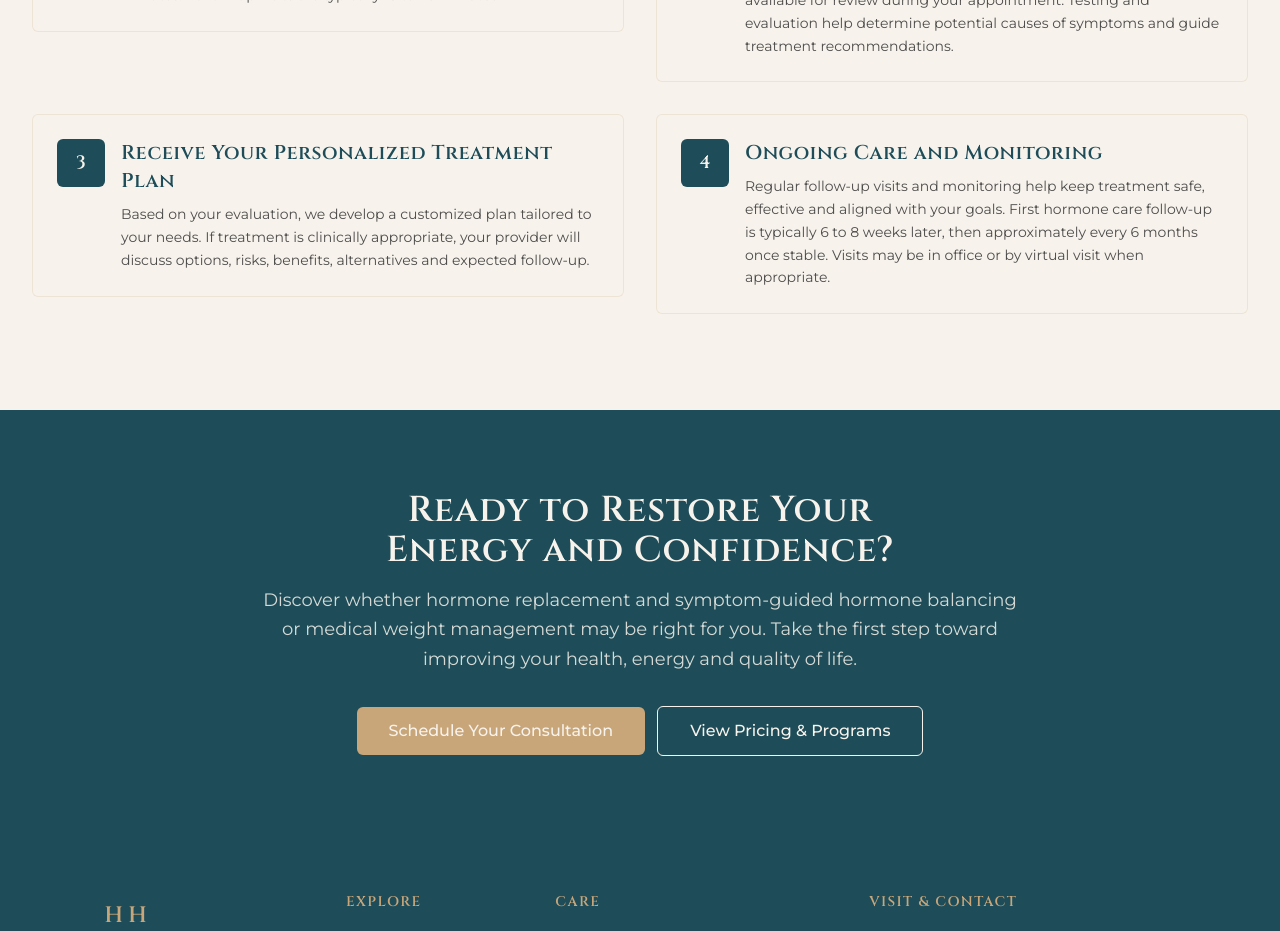
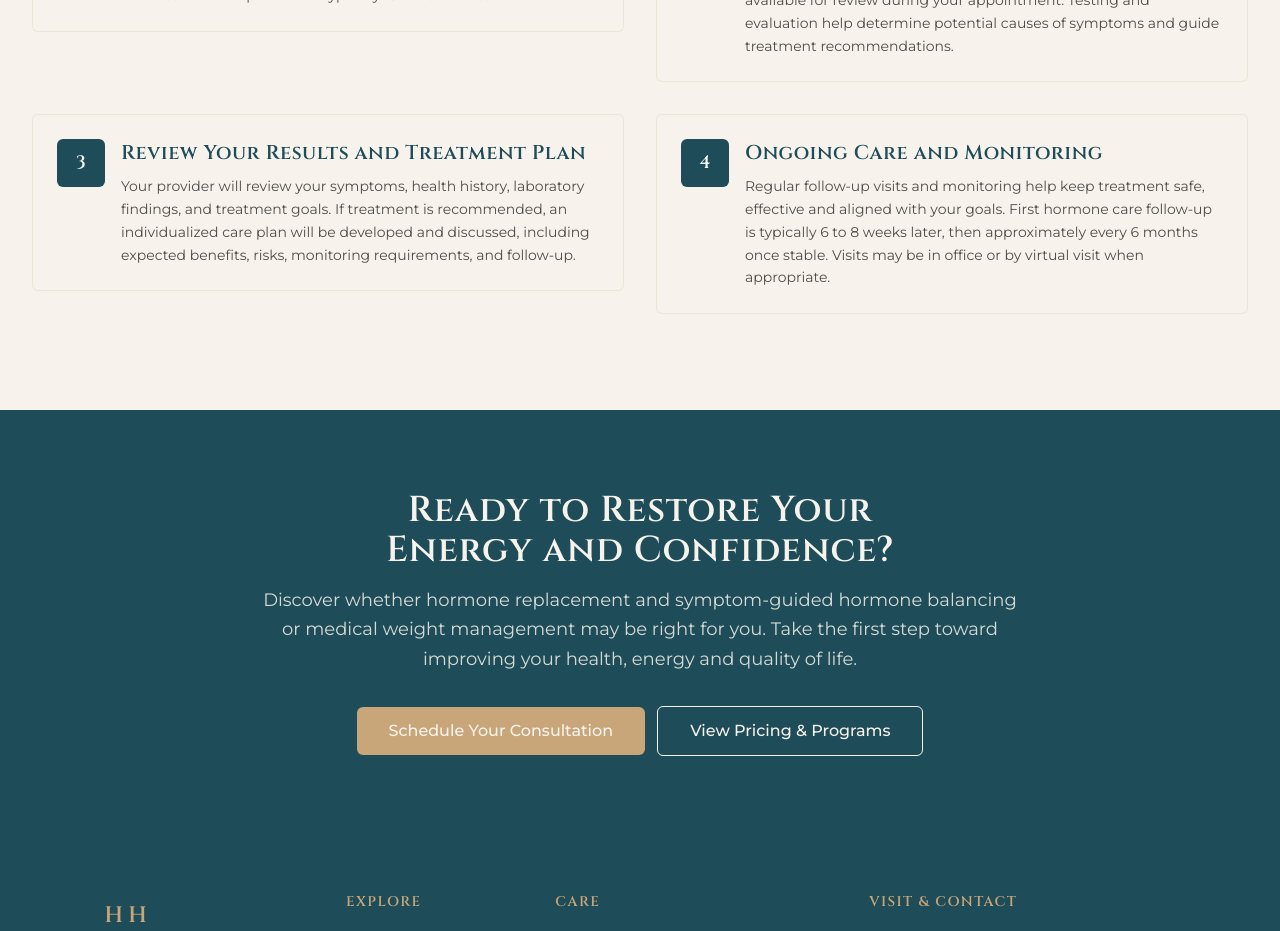
Before and after one commit to nrbroadhurst/heartland-hormone, a Next.js app: page / in a window 1280 px wide. Shown: the part 6360-7291 px from the top of the page. Built offline with nearby package versions, Linux system fonts and the light colour scheme.

Commit message:
Rewrite How It Works treatment-plan step
Focus the third step on reviewing results and discussing an individualized care plan.

Co-authored-by: nrbroadhurst <nrbroadhurst@gmail.com>

```diff
--- a/src/components/StepList.tsx
+++ b/src/components/StepList.tsx
@@ -30,9 +30,9 @@ const DEFAULT_STEPS: Step[] = [
     icon: FlaskConical,
   },
   {
-    title: "Receive Your Personalized Treatment Plan",
+    title: "Review Your Results and Treatment Plan",
     description:
-      "Based on your evaluation, we develop a customized plan tailored to your needs. If treatment is clinically appropriate, your provider will discuss options, risks, benefits, alternatives and expected follow-up.",
+      "Your provider will review your symptoms, health history, laboratory findings, and treatment goals. If treatment is recommended, an individualized care plan will be developed and discussed, including expected benefits, risks, monitoring requirements, and follow-up.",
     icon: ClipboardList,
   },
   {
```
